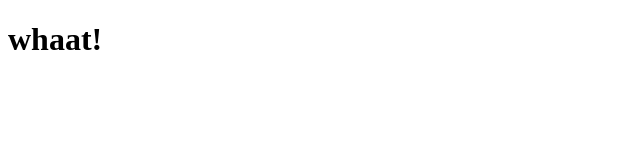
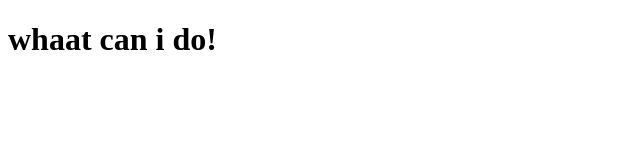
Before and after one commit to dodididop/study, a plain HTML site: page site/index.html in a window 1280 px wide. Shown: the whole page, without its empty margins (0-640 px from the left). Drawn offline with Linux system fonts and the light colour scheme.

Commit message:
Small addition to our page content.

```diff
--- a/site/index.html
+++ b/site/index.html
@@ -4,6 +4,6 @@
 	<title>helloo</title>
 </head>
 <body>
-<h1>whaat!</h1>
+<h1>whaat can i do!</h1>
 </body>
 </html>
```
